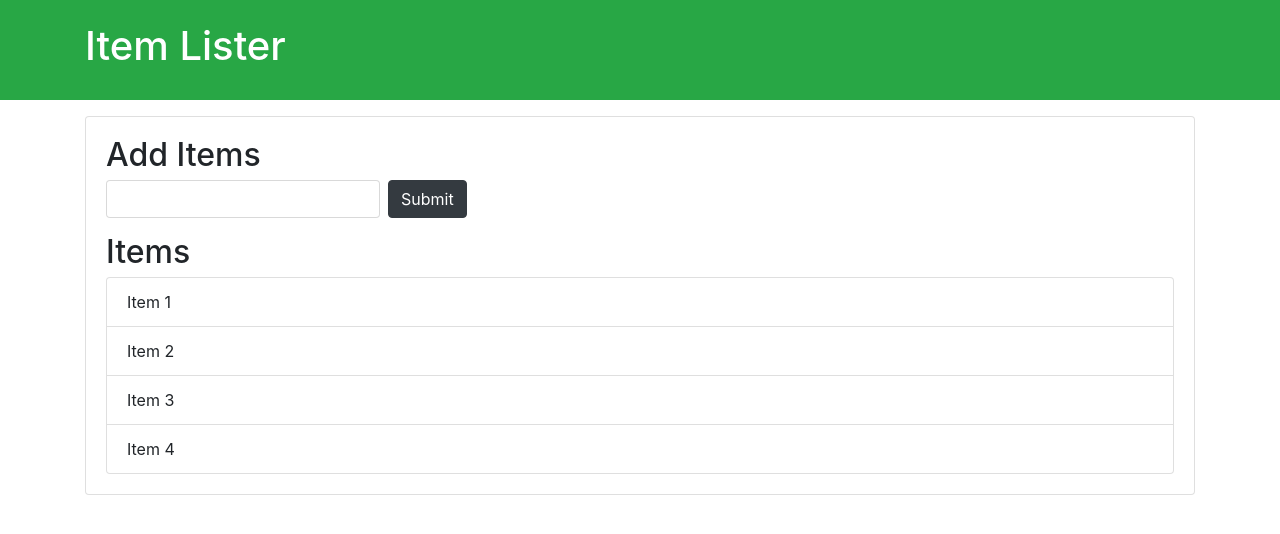
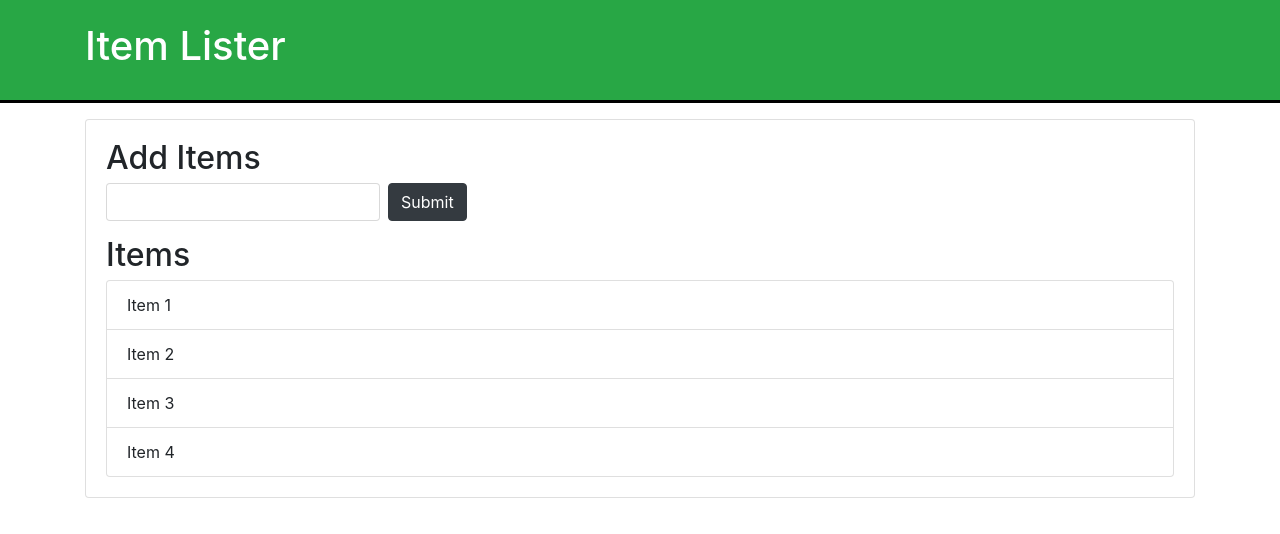
Before and after one commit to raghurazy/asd, a plain HTML site: page index.html in a window 1280 px wide. Drawn offline with nearby package versions, Linux system fonts and the light colour scheme.

Commit message:
Add files via upload

```diff
--- /dev/null
+++ b/dom.js
@@ -0,0 +1,3 @@
+var headerTitle = document.getElementById('main-header');
+
+headerTitle.style.borderBottom = 'solid 3px #000'
--- a/index.html
+++ b/index.html
@@ -29,6 +29,7 @@
     </ul>
    </div>
   </div>
+  <script src="dom.js"></script>
 
 </body>
 </html>
```
